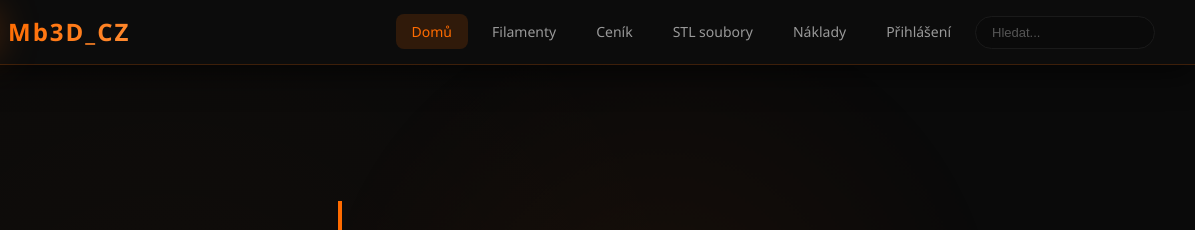
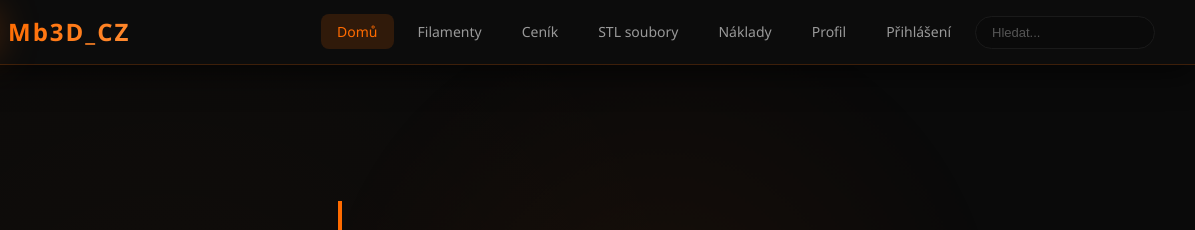
Before and after one commit to matejbiciste3-a11y/Mb3d_cz, a plain HTML site: page index.html in a window 1280 px wide. Shown: the top 230 px of the page, 85-1280 px from the left. Drawn offline with nearby package versions, Linux system fonts and the light colour scheme; no server answers.

Commit message:
Přidána stránka profilu - správa uživatelů pro admina

```diff
--- a/index.html
+++ b/index.html
@@ -19,6 +19,7 @@
             <li><a href="cenik.html">Ceník</a></li>
             <li><a href="stl.html">STL soubory</a></li>
             <li><a href="naklady.html">Náklady</a></li>
+            <li><a href="profile.html">Profil</a></li>
             <li><a href="login.html">Přihlášení</a></li>
             <li><input type="text" id="searchGlobal" placeholder="Hledat..." onkeyup="searchGlobal()"></li>
         </ul>
```
Also changed, not shown: cenik.html (+1 -0 lines), filamenty.html (+1 -0 lines), naklady.html (+1 -0 lines), stl.html (+1 -0 lines).
